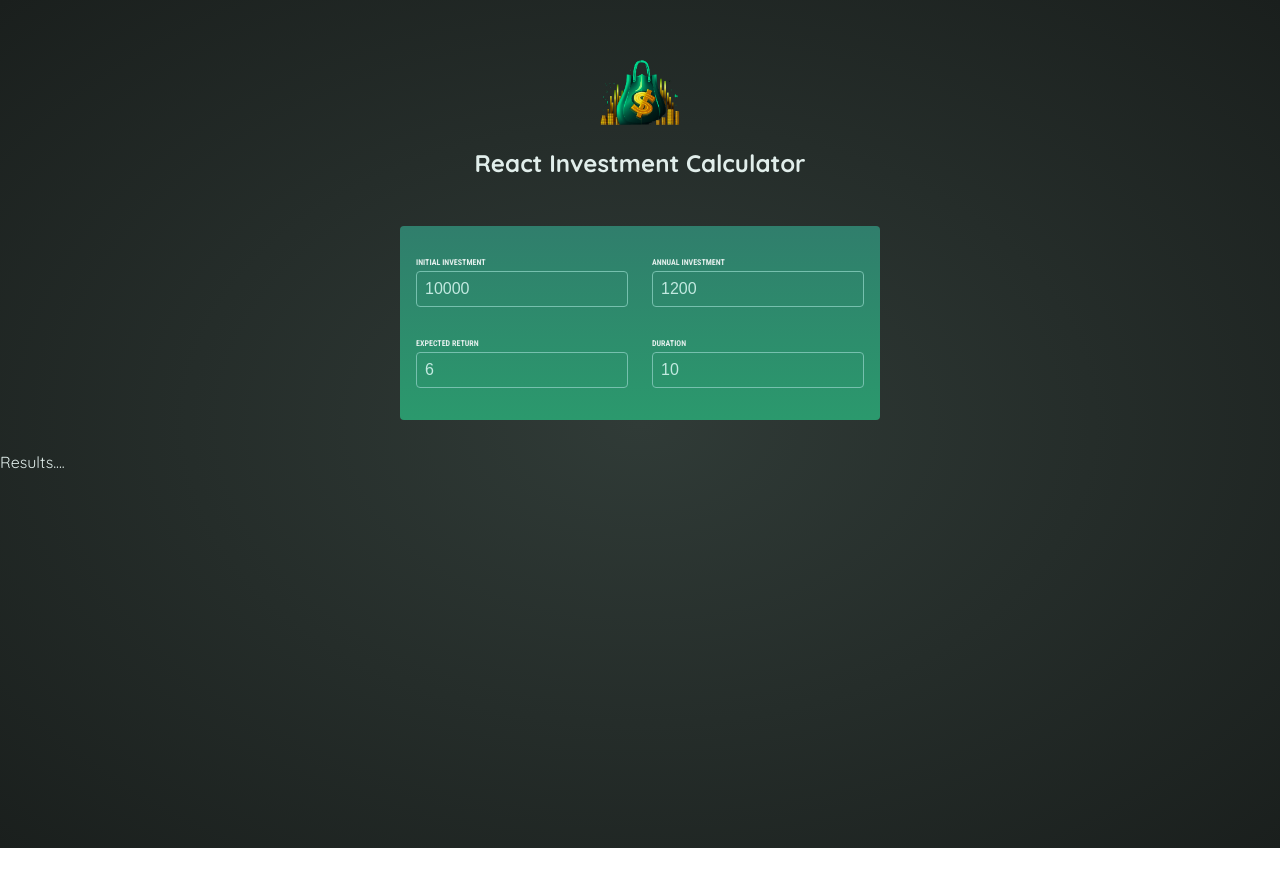
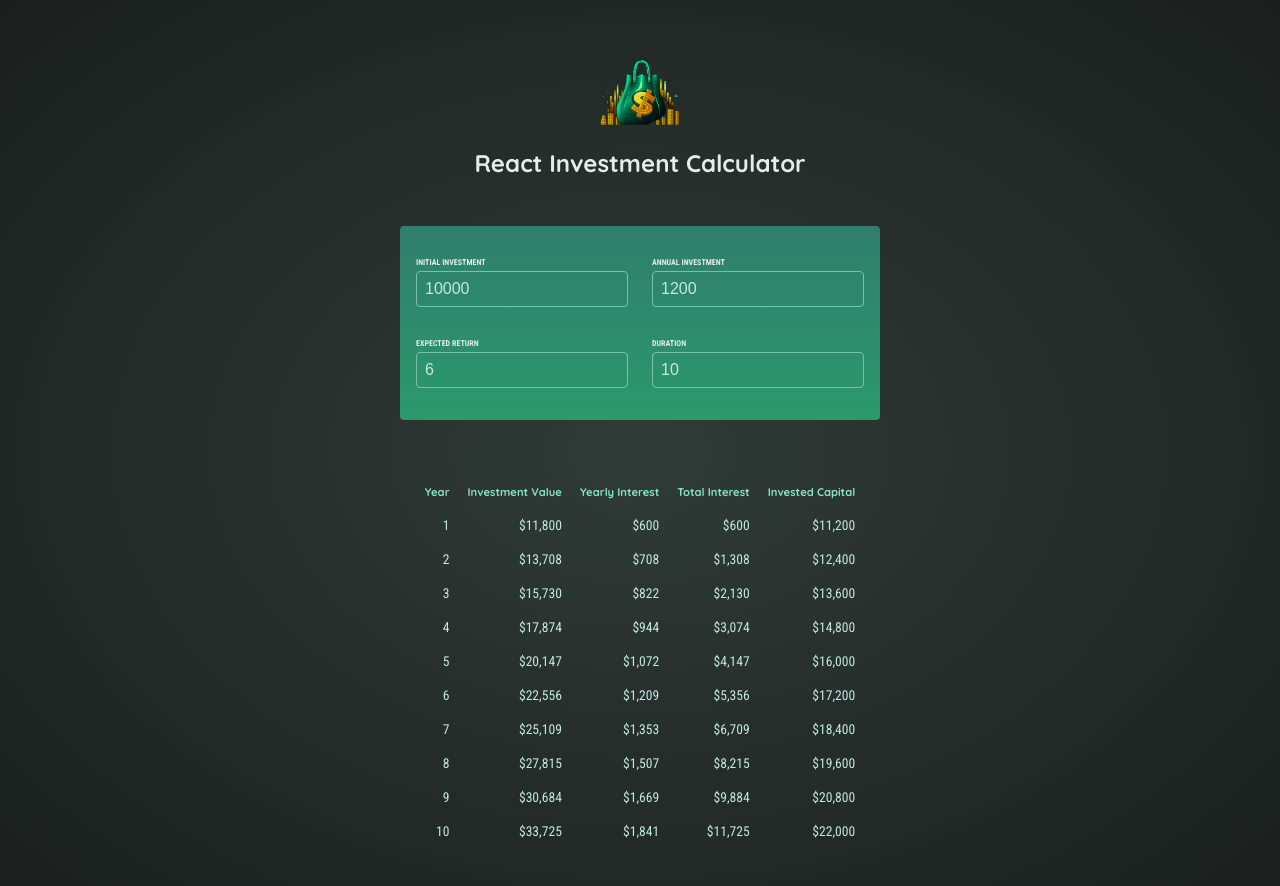
Before and after one commit to Joao4569/Udemy_react_course_investment_caculator_web_app, a React (Vite) app: page / in a window 1280 px wide. Shown: the top 886 px of the page. Before the commit the page ends 848 px from the top, so only its background shows below. Built offline with nearby package versions, Linux system fonts and the light colour scheme.

Commit message:
feat: Add results table with data represented as required by course material

```diff
--- a/src/App.jsx
+++ b/src/App.jsx
@@ -11,6 +11,8 @@
 		expectedReturn: 6,
 		duration: 10
 	});
+
+  const durationIsvalid = userInput.duration >=1;
 
   function handleChange(inputIdentifier, newValue) {
 		setUserInput(prevUserInput => {
@@ -28,9 +30,8 @@
         userValue={userInput}
         onChangeInput={handleChange}
       />
-      <Results
-        userInputValue={userInput}
-      />
+      {!durationIsvalid && <p className="center">Please enter a duration greater than zero.</p>}
+      {durationIsvalid && <Results userInputValue={userInput} />}
     </>
   );
 }
--- a/src/components/Results.jsx
+++ b/src/components/Results.jsx
@@ -1,12 +1,49 @@
-import { calculateInvestmentResults } from '../util/investment.js';
+import { calculateInvestmentResults } from "../util/investment.js";
+import { formatter } from "../util/investment.js";
 
 export default function Results({ userInputValue }) {
 
-    const resultsData = calculateInvestmentResults(userInputValue);
+  const resultsData = calculateInvestmentResults(userInputValue);
 
-    console.log(resultsData);
+	const initialInvestment =
+		resultsData[0].valueEndOfYear -
+		resultsData[0].interest -
+		resultsData[0].annualInvestment;
 
-    return (
-        <p>Results....</p>
-    );
+  return (
+    <table id="result">
+
+      <thead>
+        <tr>
+          <th>Year</th>
+          <th>Investment Value</th>
+          <th>Yearly Interest</th>
+          <th>Total Interest</th>
+          <th>Invested Capital</th>
+        </tr>
+      </thead>
+
+			<tbody>
+				{resultsData.map((yearlyData) => {
+
+					const totalInterest =
+						yearlyData.valueEndOfYear -
+						yearlyData.annualInvestment * yearlyData.year -
+						initialInvestment;
+
+					const totalAmountInvested = yearlyData.valueEndOfYear - totalInterest;
+
+					return(
+						<tr key={yearlyData.year}>
+							<td>{yearlyData.year}</td>
+							<td>{formatter.format(yearlyData.valueEndOfYear)}</td>
+							<td>{formatter.format(yearlyData.interest)}</td>
+							<td>{formatter.format(totalInterest)}</td>
+							<td>{formatter.format(totalAmountInvested)}</td>
+						</tr>
+					);
+				})}
+			</tbody>
+    </table>
+  );
 }
--- a/src/components/UserInput.jsx
+++ b/src/components/UserInput.jsx
@@ -4,8 +4,9 @@
 		<section id="user-input">
 			<div className="input-group">
 				<p>
-					<label htmlFor="initial-investment">Initial Investment</label>
+					<label id="initial-investment">Initial Investment</label>
 					<input
+						name="initial-investment"
 						type="number"
 						required
 						value={userValue.initialInvestment}
@@ -17,6 +18,7 @@
 				<p>
 					<label htmlFor="annual-investment">Annual Investment</label>
 					<input
+						name="annual-investment"
 						type="number"
 						required
 						value={userValue.annualInvestment}
@@ -30,6 +32,7 @@
 				<p>
 					<label htmlFor="expected-return">Expected Return</label>
 					<input
+						name="expected-return"
 						type="number"
 						required
 						value={userValue.expectedReturn}
@@ -41,6 +44,7 @@
 				<p>
 					<label htmlFor="duration">Duration</label>
 					<input
+						name="duration"
 						type="number"
 						required
 						value={userValue.duration}
```
